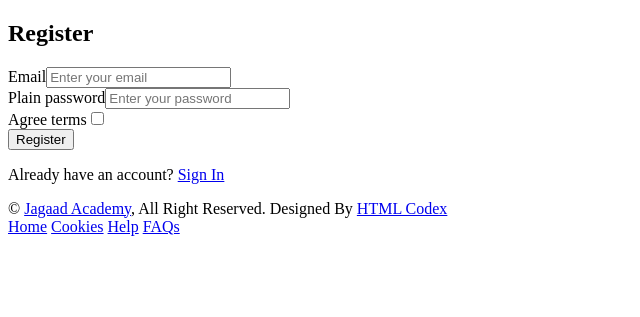
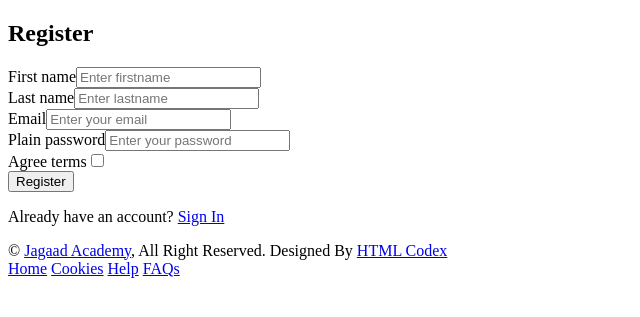
Before and after one commit to Dev-Clair/Online-learning-platform, a Symfony app: template templates/registration/register.html.twig in a window 1280 px wide. Shown: the part 157-474 px from the top of the page, without its empty margins (0-640 px from the left). Run offline with Twig, Linux system fonts and the light colour scheme; the template is opened without the code that fills it, so the values that code supplies are empty; form fields are guessed from the names that the template uses; some libraries are stand-ins or nearby versions.

Commit message:
fix: user reg

```diff
--- a/src/Controller/RegistrationController.php
+++ b/src/Controller/RegistrationController.php
@@ -43,7 +43,7 @@ class RegistrationController extends AbstractController
 
         return $this->render('registration/register.html.twig', [
             'title' => 'Register',
-            'registrationForm' => $form->createView(),
+            'registrationForm' => $form,
         ]);
     }
 }
--- a/templates/registration/register.html.twig
+++ b/templates/registration/register.html.twig
@@ -96,6 +96,14 @@
 
                                   {{ form_start(registrationForm, {'attr': {'class': 'form-signup'}}) }}
                                       <div class="mb-4 text-primary">
+                                          {{ form_row(registrationForm.firstName, {'attr': {'class': 'form-control', 'placeholder': 'Enter firstname'}}) }}
+                                      </div>
+
+                                      <div class="mb-4 text-primary">
+                                          {{ form_row(registrationForm.lastName, {'attr': {'class': 'form-control', 'placeholder': 'Enter lastname'}}) }}
+                                      </div>
+
+                                      <div class="mb-4 text-primary">
                                           {{ form_row(registrationForm.email, {'attr': {'class': 'form-control', 'placeholder': 'Enter your email'}}) }}
                                       </div>
 
```
Also changed, not shown: src/Form/RegistrationFormType.php (+14 -3 lines).
